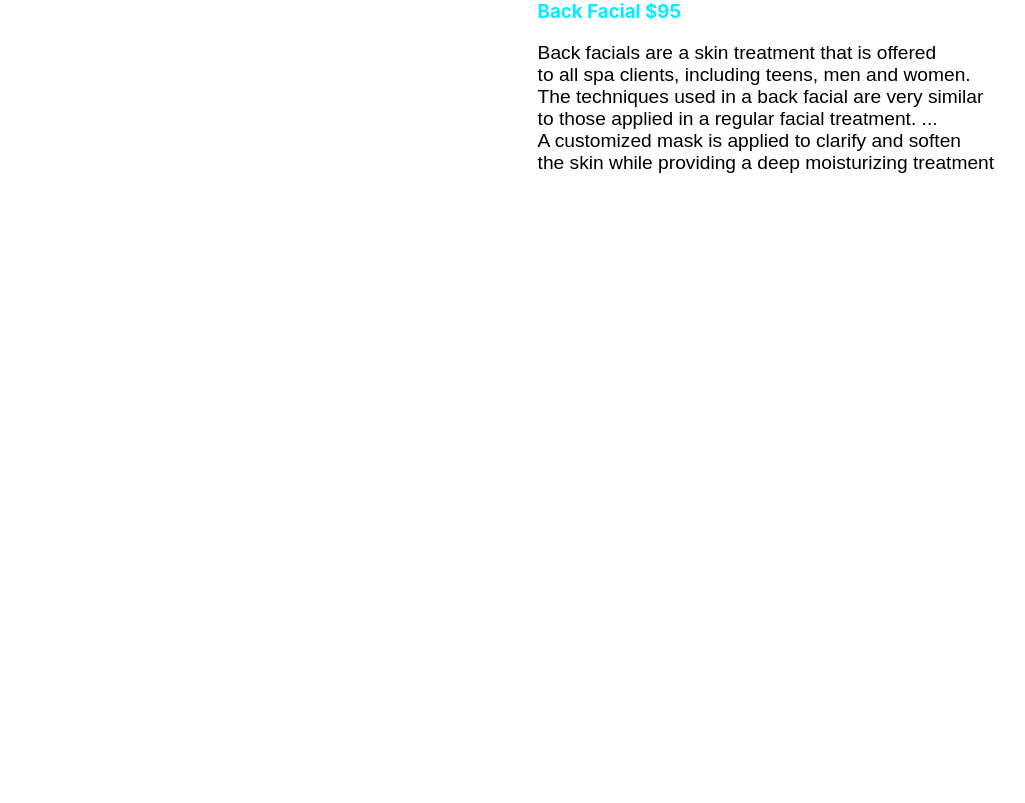
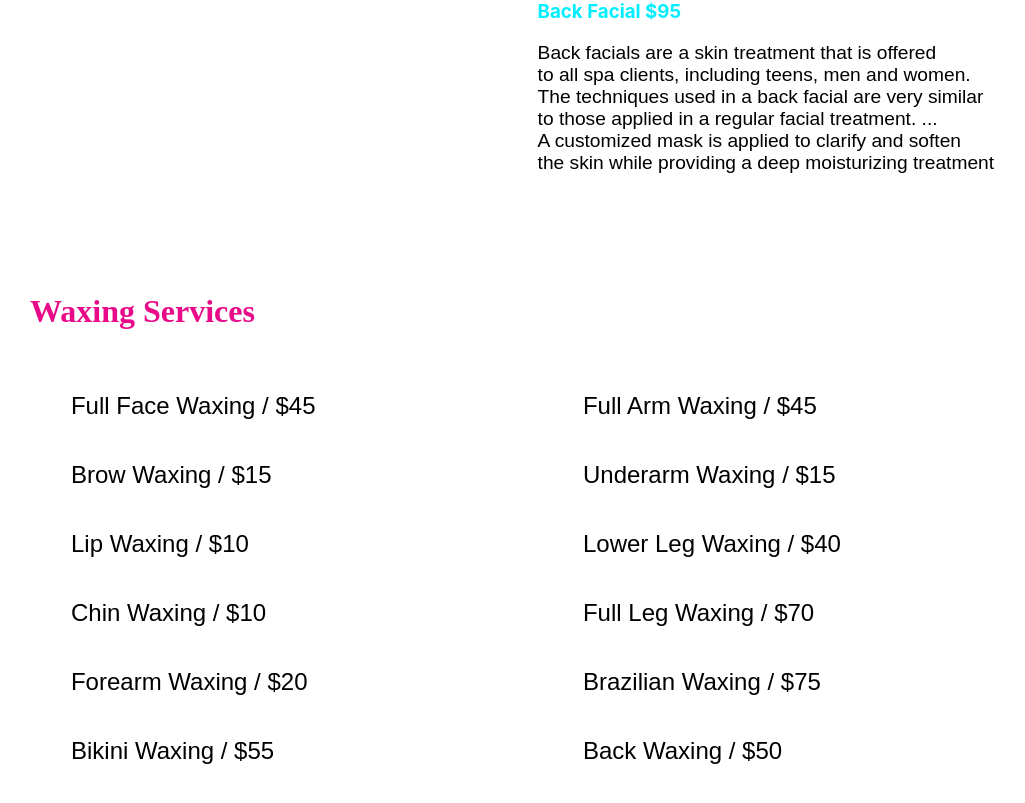
Before and after one commit to batuhaandogan/zeugma-spa, a React (Create React App) app in the folder myfolder/: page / in a window 1280 px wide. Shown: the part 2458-3261 px from the top of the page, without its empty margins (98-1123 px from the left). Before the commit the page ends 2651 px from the top, so only its background shows below. Built offline with nearby package versions, Linux system fonts and the light colour scheme.

Commit message:
waxing is done

```diff
--- a/myfolder/src/App.css
+++ b/myfolder/src/App.css
@@ -255,15 +255,41 @@ h3 {
 
 .waxing-class h1 {
     font-family: 'Courgette', cursive;
-    /* position: absolute; */
       color: #e80a89;
-      padding-right: 300px;
-      padding-top: 200px;
+      margin-top: 100px;
 
 }
 
 .waxing-class {
 /* position: aboslute; */
+/* /* height: 100%; */
+width: 80%;
+margin-left: 10%;
+ float: left;
+}
 
 
+.first-waxing > div > p {
+  margin: 8%;
+  font-family: 'Montserrat', sans-serif;
+  font-size: 1.5rem;
 }
+
+.first-waxing {
+  float: left;
+  width:  50%;
+  height: 100%;
+}
+
+
+.second-waxing {
+  float: right;
+  width:  50%;
+  height: 100%;
+}
+
+.second-waxing > div > p {
+  margin: 8%;
+  font-family: 'Montserrat', sans-serif;
+  font-size: 1.5rem;
+}
--- a/myfolder/src/components/Home.js
+++ b/myfolder/src/components/Home.js
@@ -116,18 +116,98 @@ class Home extends Component {
                                 the skin while providing a deep moisturizing treatment
                              </p>
                                 </div>
+                        </div>
 
 
 
+                    </div>
+
+                </div>
+                    <div className="waxing-class">
+                            <h1>Waxing Services</h1>
+
+                    <div className="first-waxing">
+
+                            <div>
+                                <p>
+                                        Full Face Waxing / $45
+                                </p>
+                            </div>
+
+                              <div>
+                                <p>
+                                        Brow Waxing / $15
+                                </p>
+                            </div>
+
+                               <div>
+                                <p>
+                                        Lip Waxing / $10
+                                </p>
+                            </div>
+
+                             <div>
+                                <p>
+                                        Chin Waxing / $10
+                                </p>
+                            </div>
+
+                             <div>
+                                <p>
+                                        Forearm Waxing / $20
+                                </p>
+                            </div>
+
+                             <div>
+                                <p>
+                                        Bikini Waxing / $55
+                                </p>
+                            </div>
+                    </div>
+
+                    <div className="second-waxing">
+
+                         <div>
+                                <p>
+                                        Full Arm Waxing / $45
+                                </p>
+                            </div>
+
+                            <div>
+                                <p>
+                                        Underarm Waxing / $15
+                                </p>
+                            </div>
+
+                            <div>
+                                <p>
+                                        Lower Leg Waxing / $40
+                                </p>
+                            </div>
+
+                            <div>
+                                <p>
+                                        Full Leg Waxing / $70
+                                </p>
+                            </div>
+
+                            <div>
+                                <p>
+                                        Brazilian Waxing / $75
+                                </p>
+                            </div>
+
+                            <div>
+                                <p>
+                                        Back Waxing / $50
+                                </p>
+                            </div>
 
 
-                        </div>
                     </div>
-                </div>
 
-<                               div className="waxing-class">
-                            <h1>Waxing Services</h1>
-                                   </div>
+                    </div>
+
 
 
        </div>
```
